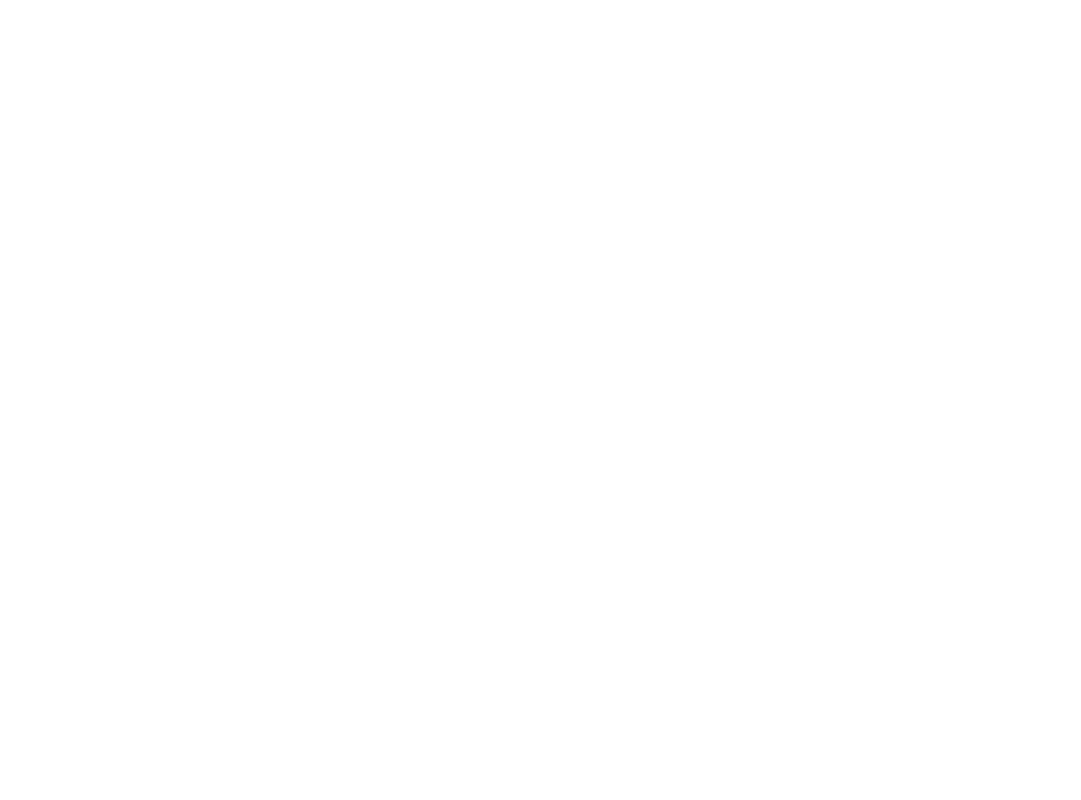
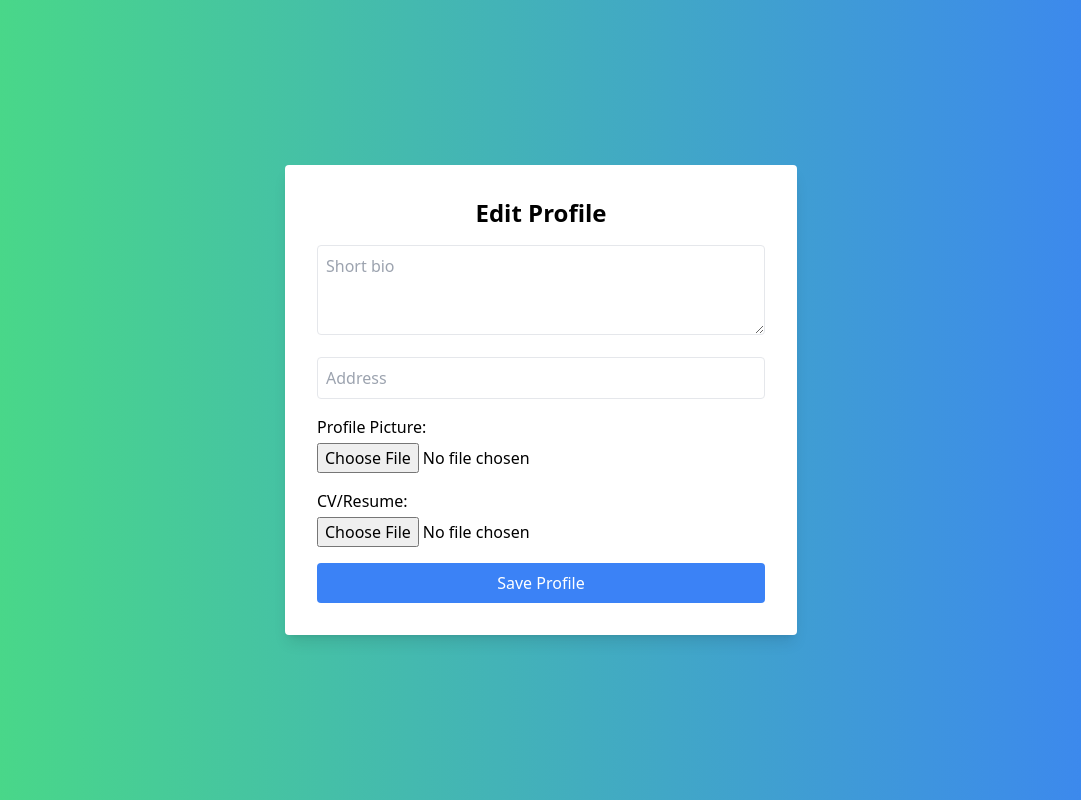
Before and after one commit to Tracy-miranja/AmsolForm, a React (Vite) app: page /ProfilePage in a window 1280 px wide. Before the commit this address had no page. Shown: the whole page, without its empty margins (99-1180 px from the left). Built offline with nearby package versions, Linux system fonts and the light colour scheme; no server answers.

Commit message:
Frontend Updates

```diff
--- a/src/App.jsx
+++ b/src/App.jsx
@@ -1,15 +1,15 @@
-import React from 'react';
-import { BrowserRouter as Router, Route, Routes } from 'react-router-dom';
-import SignUpForm from './signupform';
-import Form from './form';
-import Home from './Home';
+import React from "react";
+import { BrowserRouter as Router, Route, Routes } from "react-router-dom";
+import SignUpForm from "./signupform";
+import Form from "./form";
+import Home from "./Home";
 // import LandingPage from './LandingPage';
-import RotationPandingPage from './RotationLandingPage';
-import PrivateRoute from './privateroute';
-import UpdateCV from './cvupdate';
-import HandleLogout from './logout';
-import FormLayout from './Formlayout';
-
+import RotationPandingPage from "./RotationLandingPage";
+import PrivateRoute from "./privateroute";
+import UpdateCV from "./cvupdate";
+import HandleLogout from "./logout";
+import FormLayout from "./Formlayout";
+import ProfilePage from "./ProfilePage";
 
 const App = () => {
   return (
@@ -17,12 +17,13 @@ const App = () => {
       <Router>
         <Routes>
           <Route path="/" element={<RotationPandingPage />} />
+          <Route path="/ProfilePage" element={<ProfilePage />} />
           <Route path="/signupform" element={<SignUpForm />} />
           <Route path="/form" element={<Form />} />
-          <Route path='/logout' element={<HandleLogout />}/>
+          <Route path="/logout" element={<HandleLogout />} />
           <Route path="/Formlayout" element={<FormLayout />} />
           <Route path="/Home" element={<Home />} />
-          <Route path='/cvupdate' element={<UpdateCV />}/>
+          <Route path="/cvupdate" element={<UpdateCV />} />
         </Routes>
       </Router>
     </>
--- /dev/null
+++ b/src/ProfilePage.jsx
@@ -0,0 +1,120 @@
+import React, { useState, useEffect } from "react";
+import axios from "axios";
+
+const ProfilePage = () => {
+  const [profile, setProfile] = useState({
+    bio: "",
+    address: "",
+    profilePicture: "",
+    resume: "",
+  });
+  const [selectedProfilePicture, setSelectedProfilePicture] = useState(null);
+  const [selectedResume, setSelectedResume] = useState(null);
+  const [message, setMessage] = useState("");
+
+  // Ensure all fields are populated with defaults when fetching profile data
+  useEffect(() => {
+    const fetchProfile = async () => {
+      try {
+        const { data } = await axios.post("http://localhost:5000/profile");
+        setProfile({
+          bio: data.profile?.bio || "",
+          address: data.profile?.address || "",
+          profilePicture: data.profile?.profilePicture || "",
+          resume: data.profile?.resume || "",
+        });
+      } catch (err) {
+        console.error("Error fetching profile:", err);
+      }
+    };
+    fetchProfile();
+  }, []);
+
+  const handleInputChange = (e) => {
+    const { name, value } = e.target;
+    setProfile((prevProfile) => ({ ...prevProfile, [name]: value }));
+  };
+
+  const handleFileChange = (e) => {
+    const { name, files } = e.target;
+    if (name === "profilePicture") setSelectedProfilePicture(files[0]);
+    if (name === "resume") setSelectedResume(files[0]);
+  };
+
+  const handleSubmit = async (e) => {
+    e.preventDefault();
+    const formData = new FormData();
+    formData.append("profilePicture", selectedProfilePicture);
+    formData.append("resume", selectedResume);
+    formData.append("bio", profile.bio);
+    formData.append("address", profile.address);
+
+    try {
+      await axios.post("/profile", formData, {
+        headers: { "Content-Type": "multipart/form-data" },
+      });
+      setMessage("Profile updated successfully!");
+    } catch (err) {
+      console.error("Error updating profile:", err);
+      setMessage("Profile update failed.");
+    }
+  };
+
+  return (
+    <div className="min-h-screen flex items-center justify-center bg-gradient-to-r from-green-400 to-blue-500">
+      <div className="w-full max-w-lg p-8 bg-white rounded shadow-lg">
+        <h2 className="text-2xl font-bold text-center mb-4">Edit Profile</h2>
+        {message && <p className="text-center text-green-500">{message}</p>}
+
+        <form onSubmit={handleSubmit} className="space-y-4">
+          <textarea
+            name="bio"
+            value={profile.bio}
+            onChange={handleInputChange}
+            placeholder="Short bio"
+            rows="3"
+            className="w-full p-2 border rounded"
+          ></textarea>
+
+          <input
+            type="text"
+            name="address"
+            value={profile.address}
+            onChange={handleInputChange}
+            placeholder="Address"
+            className="w-full p-2 border rounded"
+          />
+
+          <div>
+            <label className="block mb-1">Profile Picture:</label>
+            <input
+              type="file"
+              name="profilePicture"
+              onChange={handleFileChange}
+              className="w-full"
+            />
+          </div>
+
+          <div>
+            <label className="block mb-1">CV/Resume:</label>
+            <input
+              type="file"
+              name="resume"
+              onChange={handleFileChange}
+              className="w-full"
+            />
+          </div>
+
+          <button
+            type="submit"
+            className="w-full py-2 px-4 bg-blue-500 text-white rounded hover:bg-blue-600"
+          >
+            Save Profile
+          </button>
+        </form>
+      </div>
+    </div>
+  );
+};
+
+export default ProfilePage;
--- a/src/RotationLandingPage.jsx
+++ b/src/RotationLandingPage.jsx
@@ -22,7 +22,7 @@ const RotationPandingPage = () => {
 
   return (
     <div
-      className={`flex flex-col h-[100vh] lg:overflow-auto  ${
+      className={`flex flex-col h-[100vh] lg:overflow-hidden  ${
         isHovered
           ? "bg-gradient-to-r from-[#25b2e6] to-[#0A599E] text-white"
           : "bg-white"
@@ -89,12 +89,17 @@ const RotationPandingPage = () => {
         {/* Mobile Menu */}
         <div
           className={`fixed top-0 left-0 w-full h-full bg-white transition-transform duration-300 ${
-      isMenuOpen ? "transform translate-x-0" : "transform -translate-x-full"
+            isMenuOpen
+              ? "transform translate-x-0"
+              : "transform -translate-x-full"
           } md:hidden z-50`}
         >
           <div className="p-4 flex justify-between items-start">
             <h2 className="text-lg font-bold">Menu</h2>
-      <button onClick={toggleMenu} className="text-2xl focus:outline-none">
+            <button
+              onClick={toggleMenu}
+              className="text-2xl focus:outline-none"
+            >
               <FaTimes />
             </button>
           </div>
@@ -124,7 +129,6 @@ const RotationPandingPage = () => {
         </div>
       </div>
 
-
       <div className="flex flex-col  w-[100%] h-[180vh] gap-10 md:w-full md:flex-row lg:gap-0">
         <div className="flex w-[80%] h-[60vh] md:w-[60%] md:h-[50vh] lg:w-[60%] relative ">
           <img
@@ -136,15 +140,14 @@ const RotationPandingPage = () => {
           />
           <img
             src={vacancy}
-  className="w-full h-auto md:w-[100%] md:mt-[19px] object-cover absolute md:-mt-[55px] lg:-mt-[2px] lg:w-[70%]"
+            className="w-full h-auto md:w-[100%]  object-cover absolute md:-mt-[55px] lg:-mt-[2px] lg:w-[70%]"
             alt="vacancy"
           />
-
 
           <h1 className="absolute mt-[44%] w-[100%] ml-[21%] text-4xl  md:ml-[22%] md:mt-[40%]  lg:ml-[20%] lg:mt-[30%] flex flex-col font-extrabold md:text-5xl text-gray-100 ">
             We’re <br />
             AMSOL
-            <span className="text-black text-xl w-[100%] font-normal mt-[38%] md:mt-[1%] -ml-[12%] md:-ml-[1%] md:text-1xl w-[100%] md:text-white lg:ml-[0%] lg:mt-[1%]">
+            <span className="text-black text-xl font-normal mt-[38%] md:mt-[1%] -ml-[12%] md:-ml-[1%] md:text-1xl w-[100%] md:text-white lg:ml-[0%] lg:mt-[1%]">
               <br />
               The Staffing & HR Solutions
               <br /> specialists
--- a/src/form.jsx
+++ b/src/form.jsx
@@ -15,12 +15,15 @@ const Form = () => {
   useEffect(() => {
     const checkUserSession = async () => {
       try {
-        const response = await axios.get("http://localhost:5000/api/check-session", {
-          withCredentials: true,
-        });
+        const response = await axios.get(
+          "http://localhost:5000/api/check-session",
+          {
+            withCredentials: true,
+          }
+        );
         if (response.data.loggedIn) {
           // Redirect if the user is already logged in
-          navigate("/FormLayout");
+          navigate("/ProfilePage");
         }
       } catch (error) {
         console.error("Session check failed", error);
@@ -34,7 +37,7 @@ const Form = () => {
     e.preventDefault();
     try {
       const response = await axios.post(
-        "http://localhost:5000/api/login",
+        "https://amsol-api.onrender.com/api/login",
         { email, password },
         { withCredentials: true }
       );
@@ -47,7 +50,7 @@ const Form = () => {
 
       // Redirect the user after successful login
       setTimeout(() => {
-        navigate("/FormLayout");
+        navigate("/ProfilePage");
       }, 1000);
     } catch (error) {
       if (error.response && error.response.data.message) {
@@ -90,7 +93,7 @@ const Form = () => {
                     value={email}
                     placeholder="Enter email"
                     onChange={(e) => setEmail(e.target.value)}
-                    className="ml-2 w-full p-1 rounded text-gray-900 border border-gray-300 focus:border-blue-500 p-2"
+                    className="ml-2 w-full rounded text-gray-900 border border-gray-300 focus:border-blue-500 p-2"
                     required
                   />
                 </div>
@@ -115,13 +118,19 @@ const Form = () => {
                     Log in
                   </button>
                 </div>
-                <Link className="pt-5 underline text-blue-700" to="/forgot-password">
+                <Link
+                  className="pt-5 underline text-blue-700"
+                  to="/forgot-password"
+                >
                   Forgot Password?
                 </Link>
               </form>
               <p className="text-sm font-bold mt-4 text-white">
                 New to AMSOL?{" "}
-                <Link className="text-blue-700 hover:underline" to="/signupform">
+                <Link
+                  className="text-blue-700 hover:underline"
+                  to="/signupform"
+                >
                   Create Account
                 </Link>
               </p>
```
Also changed, not shown: src/Formlayout.jsx (+9 -9 lines). Lines whose indentation alone changed are shown as unchanged.
